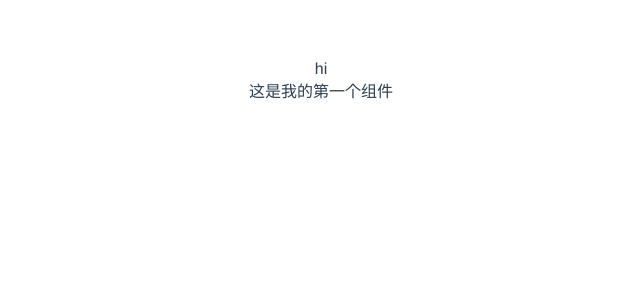
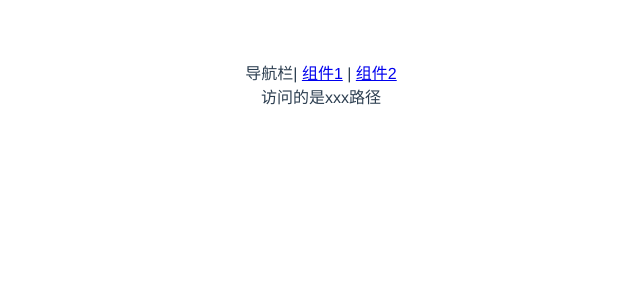
Before and after one commit to oldUath/Vue3-UI, a Vue app: page /#/xxx in a window 1280 px wide. Shown: the top 300 px of the page, without its empty margins (319-959 px from the left). Built offline with nearby package versions, Linux system fonts and the light colour scheme.

Commit message:
初始化vue-router

```diff
--- a/index.html
+++ b/index.html
@@ -8,6 +8,6 @@
 </head>
 <body>
   <div id="app"></div>
-  <script type="module" src="/src/main.js"></script>
+  <script type="module" src="/src/main.ts"></script>
 </body>
 </html>
--- a/src/App.vue
+++ b/src/App.vue
@@ -1,15 +1,15 @@
 <template>
-<div>hi</div>
-<Dong />
+<div>导航栏|
+    <router-link to="/">组件1</router-link>
+    |
+    <router-link to="/xxx">组件2</router-link>
+</div>
+<router-view />
 </template>
 
 <script>
-import Dong from './components/Dong'
-
 export default {
     name: 'App',
-    components: {
-        Dong
-    }
+
 }
 </script>
--- /dev/null
+++ b/src/components/Dong2.vue
@@ -0,0 +1,5 @@
+<template>
+<div>
+    访问的是xxx路径
+</div>
+</template>
--- a/src/main.js
+++ /dev/null
@@ -1,5 +0,0 @@
-import { createApp } from 'vue'
-import App from './App.vue'
-import './index.css'
-
-createApp(App).mount('#app')
--- /dev/null
+++ b/src/main.ts
@@ -0,0 +1,20 @@
+import { createApp } from 'vue'
+import App from './App.vue'
+import './index.css'
+import { createRouter, createWebHashHistory } from 'vue-router'
+import Dong from './components/Dong.vue'
+import Dong2 from './components/Dong2.vue'
+
+
+const history = createWebHashHistory()
+const router = createRouter({
+    history:history,
+    routes:[
+        {path:'/',component:Dong},
+        {path:'/xxx',component:Dong2}
+    ]
+})
+
+const app = createApp(App)
+app.use(router)
+app.mount('#app')
--- /dev/null
+++ b/src/shims_vue.ts
@@ -0,0 +1,5 @@
+declare module '*.vue' {
+    import { ComponentOptions } from 'vue'
+    const componentOptions: ComponentOptions
+    export default componentOptions
+  }
```
Also changed, not shown: package.json (+4 -3 lines), 1 other file (tests, documents, lock files or other folders).
